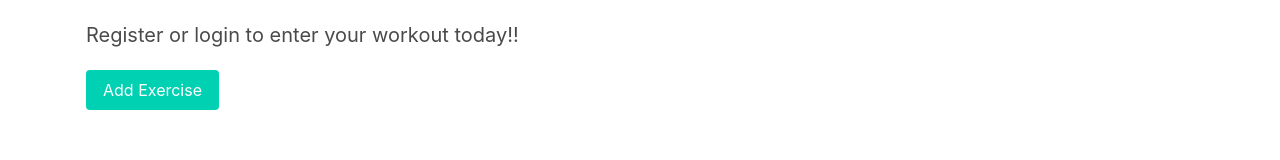
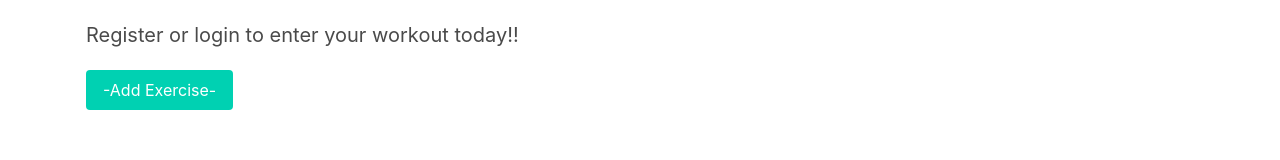
Before and after one commit to alex-m14/Exercise-App, a Vue app: page / in a window 1280 px wide. Shown: the part 131-291 px from the top of the page. Built offline with nearby package versions, Linux system fonts and the light colour scheme.

Commit message:
compiled #2

```diff
--- a/src/views/Home.vue
+++ b/src/views/Home.vue
@@ -10,7 +10,7 @@
     </div>
     <div class="row">
       <router-link class="button is-primary" to="/Form"
-        >Add Exercise</router-link
+        >-Add Exercise-</router-link
       >
     </div>
   </div>
--- a/vue.config.js
+++ b/vue.config.js
@@ -1,7 +1,5 @@
 module.exports = {
-  outputDir:'../docs/',
+  outputDir:'./docs/',
   publicPath:'./',
-  "transpileDependencies": [
-    "vuetify"
-  ]
+
 }
```
Also changed, not shown: 11 other files (tests, documents, lock files or other folders).
